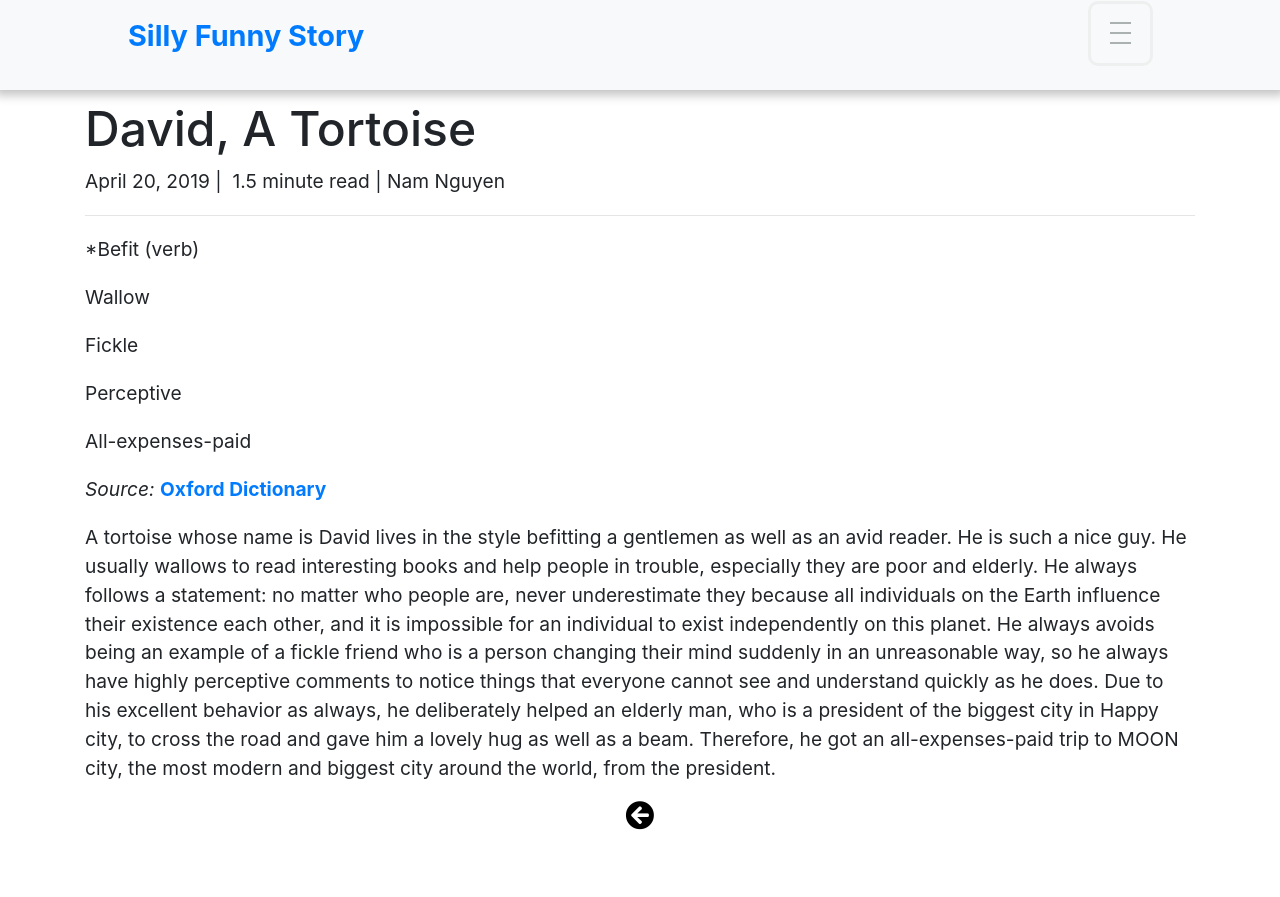
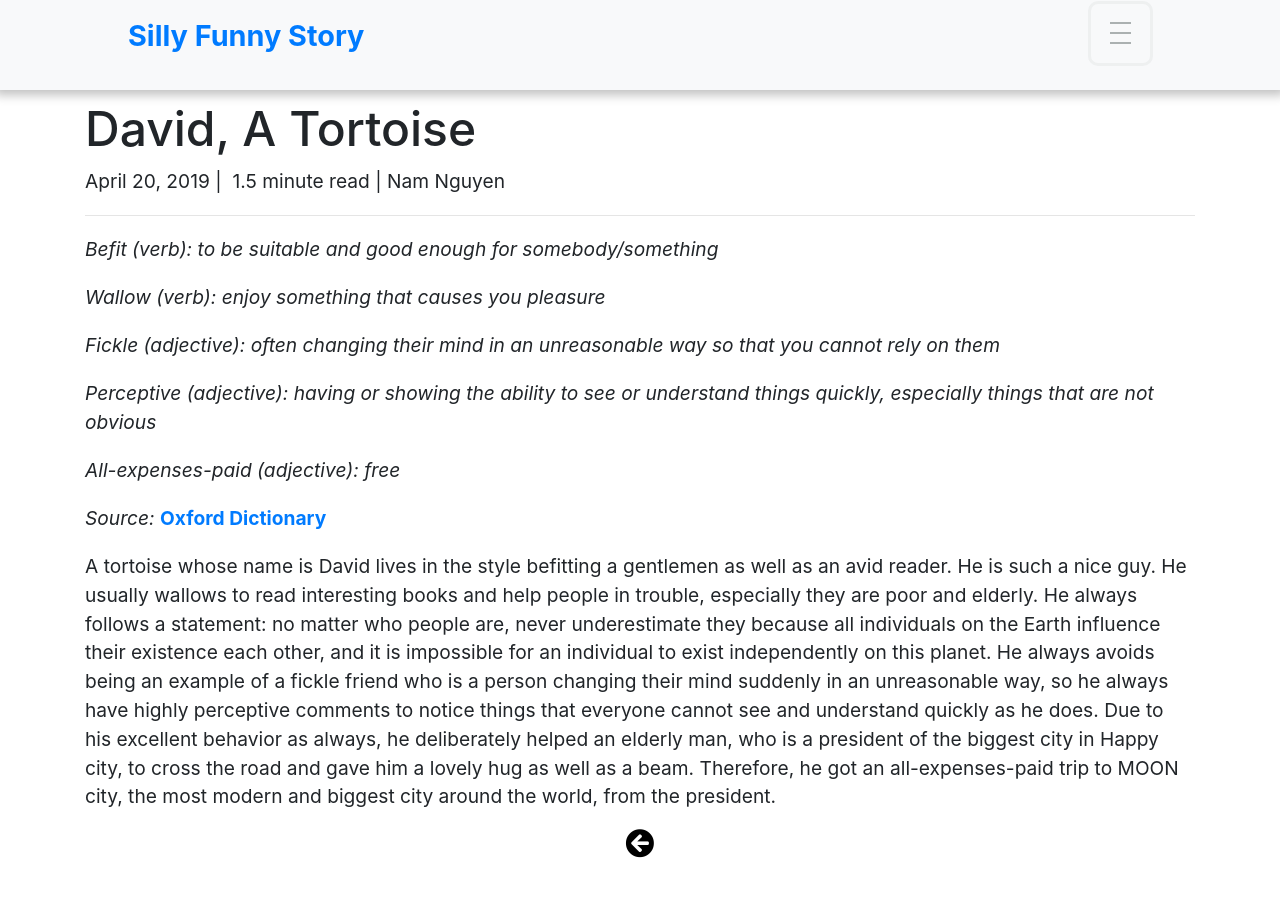
Before and after one commit to nnfunny/small-blog, a Jekyll site: the page built from _posts/2019-04-20-David-Tortoise.md, in a window 1280 px wide. Shown: the top 897 px of the page. Built offline with Jekyll 4.4.1, drawn with Linux system fonts in a browser that asks for light colours; nearby versions of some CDN libraries.

Commit message:
New post

```diff
--- a/_posts/2019-04-20-David-Tortoise.md
+++ b/_posts/2019-04-20-David-Tortoise.md
@@ -5,15 +5,15 @@ read: 1.5
 permalink: "5"
 ---
 
-*Befit (verb)
+*Befit (verb):  to be suitable and good enough for somebody/something*
 
-Wallow
+*Wallow (verb): enjoy something that causes you pleasure*
 
-Fickle
+*Fickle (adjective): often changing their mind in an unreasonable way so that you cannot rely on them*
 
-Perceptive
+*Perceptive (adjective): having or showing the ability to see or understand things quickly, especially things that are not obvious*
 
-All-expenses-paid
+*All-expenses-paid (adjective): free*
 
 _Source:_ [**Oxford Dictionary**](https://www.oxfordlearnersdictionaries.com/)
 
```
